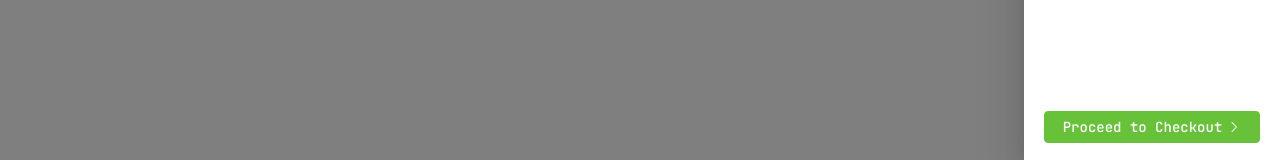
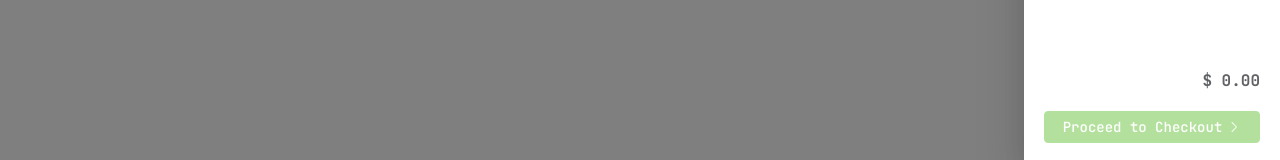
Before and after one commit to Lopez-JhonLay/vue-fake-store-api, a Vue app: page / in a window 1280 px wide. Both pictures are taken after a click on the button "Cart". Shown: the part 637-797 px from the top of the page. Built offline with nearby package versions, Linux system fonts and the light colour scheme; no server answers.

Commit message:
feat: implement quantity adjustment functionality in CartDrawer; update total price calculation in cart store

```diff
--- a/src/components/CartDrawer.vue
+++ b/src/components/CartDrawer.vue
@@ -5,7 +5,7 @@
     </template>
     <div>
       <el-empty
-        v-if="cartStore.cartItems.length === 0"
+        v-if="!cartStore.cartItems.length"
         description="Your cart is empty"
         style="margin-top: 20px; text-align: center"
       />
@@ -38,9 +38,13 @@
               <div style="display: flex; justify-content: space-between">
                 <el-text type="success" size="large">$ {{ item.price.toLocaleString() }}</el-text>
                 <el-button-group class="ml-4">
-                  <el-button type="primary" :icon="Plus" />
+                  <el-button @click="cartStore.addQuantity(item.id)" type="primary" :icon="Plus" />
                   <el-button type="primary">{{ item.quantity }}</el-button>
-                  <el-button type="primary" :icon="Minus" />
+                  <el-button
+                    @click="cartStore.subtractQuantity(item.id)"
+                    type="primary"
+                    :icon="Minus"
+                  />
                 </el-button-group>
               </div>
             </div>
@@ -49,7 +53,13 @@
       </el-list>
     </div>
     <template #footer>
-      <el-button type="success" style="width: 100%; margin-top: 20px">
+      <el-text tag="b" size="large">$ {{ cartStore.totalPrice }}</el-text>
+
+      <el-button
+        type="success"
+        :disabled="!cartStore.cartItems.length"
+        style="width: 100%; margin-top: 20px"
+      >
         Proceed to Checkout
         <el-icon class="el-icon--right"><ArrowRight /></el-icon>
       </el-button>
@@ -115,6 +125,7 @@ onUnmounted(() => {
   display: flex;
   flex-direction: column;
   border: 2px solid rgb(109, 107, 107);
+  border-radius: 20px;
 }
 
 .cart-items-container {
--- a/src/stores/cartStore.ts
+++ b/src/stores/cartStore.ts
@@ -13,7 +13,9 @@ export const useCartStore = defineStore('cart', () => {
   const totalItems = computed(() => cartItems.value.length);
 
   const totalPrice = computed(() => {
-    return cartItems.value.reduce((total, item) => total + item.price * item.quantity, 0);
+    return cartItems.value
+      .reduce((total, item) => total + item.price * item.quantity, 0)
+      .toFixed(2);
   });
 
   const addToCart = (item: CartItem) => {
@@ -31,5 +33,30 @@ export const useCartStore = defineStore('cart', () => {
     }
   };
 
-  return { cartItems, totalItems, totalPrice, addToCart, isInCart, removeFromCart };
+  const addQuantity = (itemId: number) => {
+    const item = cartItems.value.find((item) => item.id === itemId);
+    if (item) {
+      item.quantity++;
+    }
+  };
+
+  const subtractQuantity = (itemId: number) => {
+    const item = cartItems.value.find((item) => item.id === itemId);
+    if (item && item.quantity > 1) {
+      item.quantity--;
+    } else if (item && item.quantity === 1) {
+      removeFromCart(itemId);
+    }
+  };
+
+  return {
+    cartItems,
+    totalItems,
+    totalPrice,
+    addToCart,
+    isInCart,
+    removeFromCart,
+    addQuantity,
+    subtractQuantity,
+  };
 });
```
